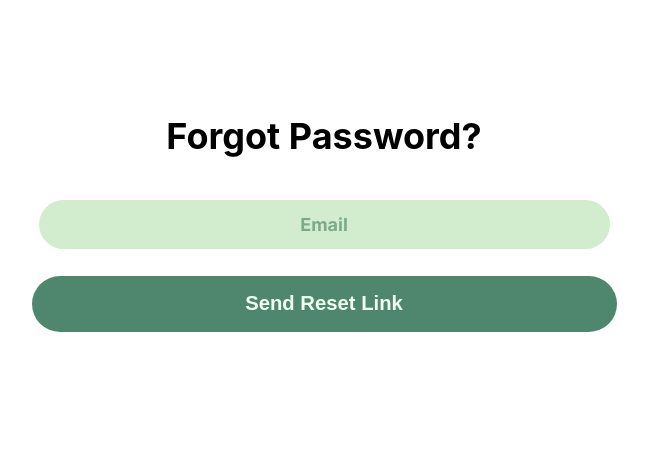
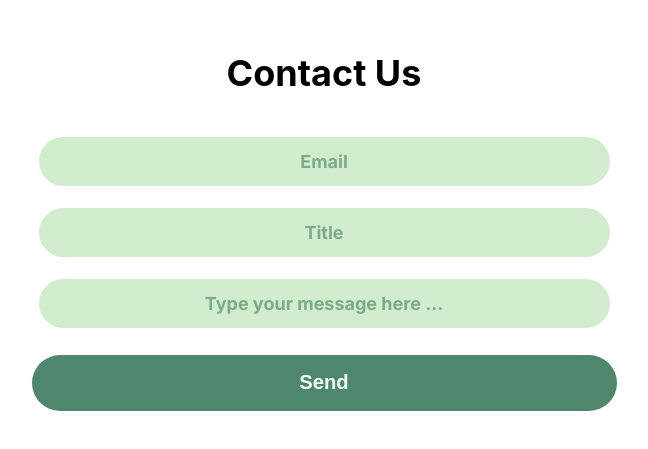
Before and after one commit to InvestMint-Dev/InvestMint-UI, a React (Create React App) app: page /#/contact-us in a window 1280 px wide. Before the commit this address led to /#/forgot-password. Shown: the part 111-560 px from the top of the page, without its empty margins (316-964 px from the left). Built offline with nearby package versions, Linux system fonts and the light colour scheme.

Commit message:
adjusting margin-top for the page container

```diff
--- a/src/pages/forgot-password-page/forgot-password-page.css
+++ b/src/pages/forgot-password-page/forgot-password-page.css
@@ -3,7 +3,7 @@
     text-align: center;
     margin-left: auto;
     margin-right: auto;
-    margin-top: 12.5rem;
+    margin-top: 9rem;
     width: 32.5rem;
 }
 
```
